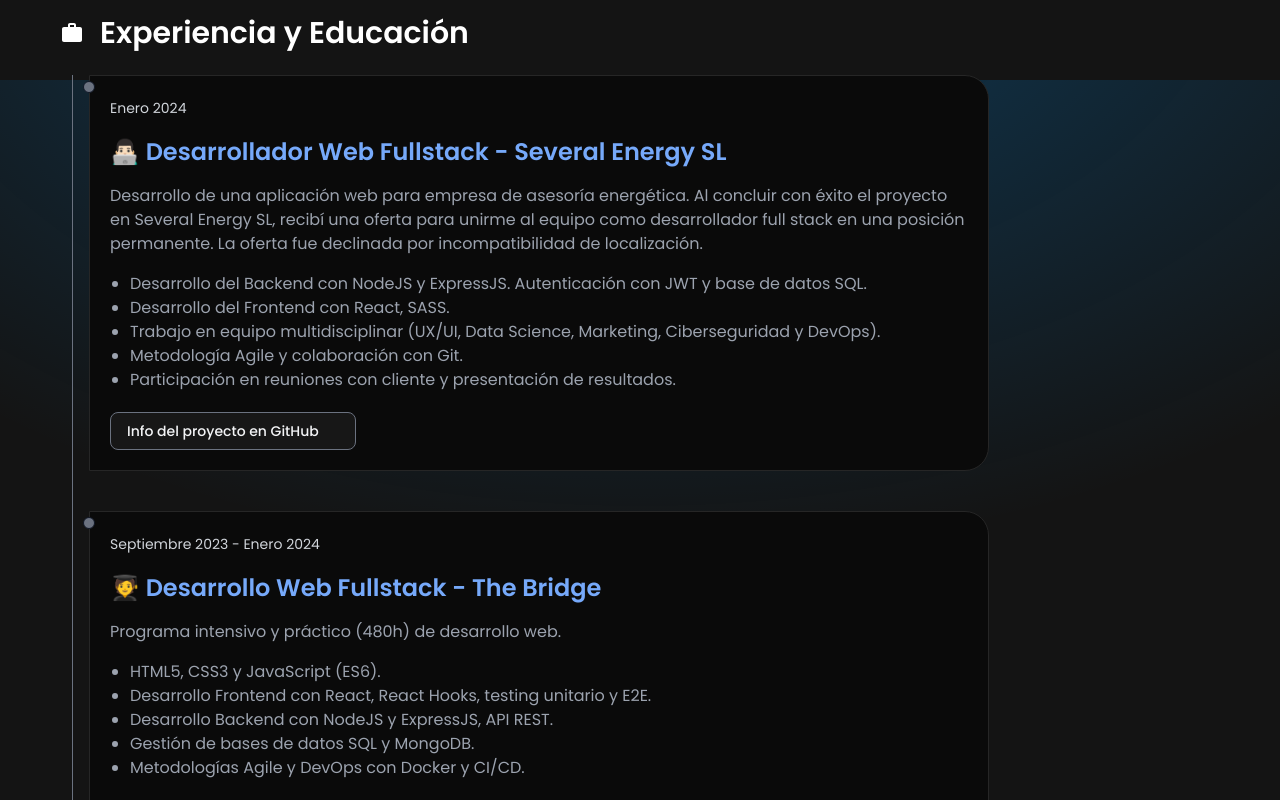
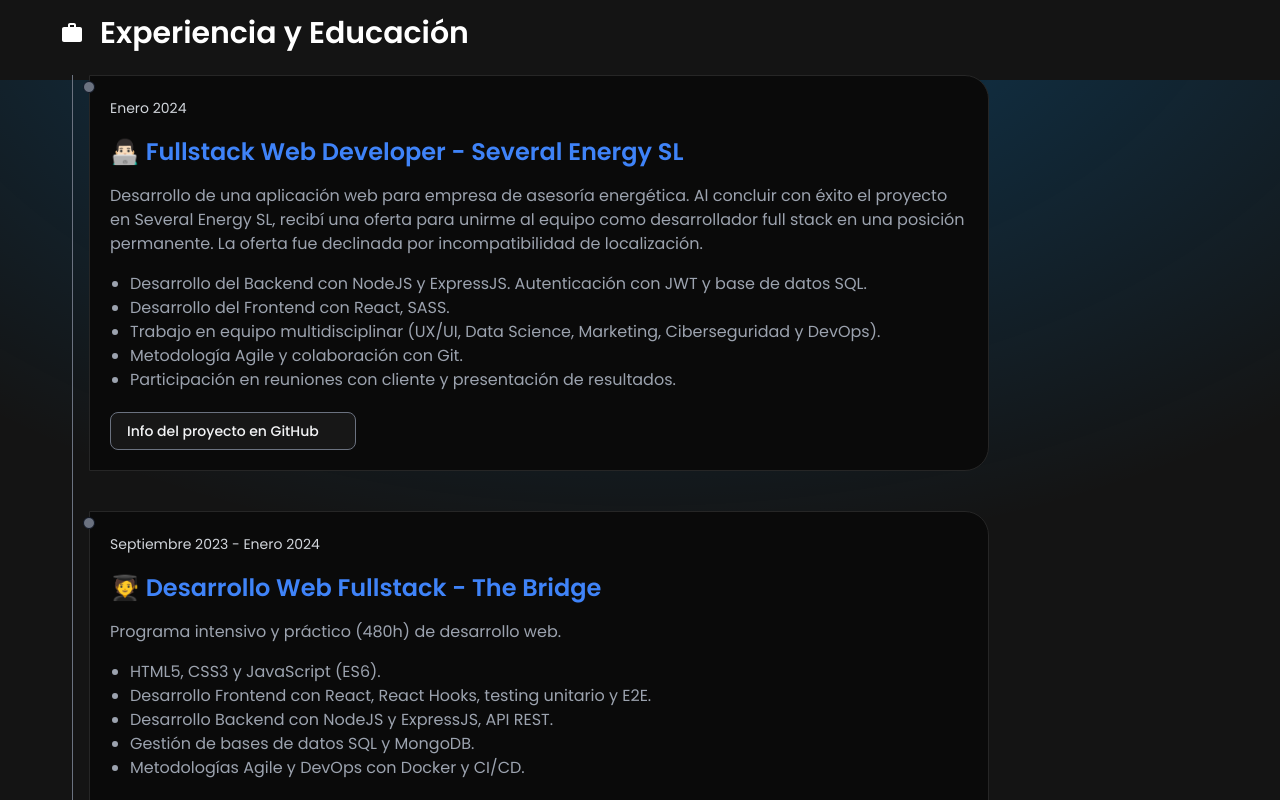
Before and after one commit to AxelothLeohryn/portfolio-web-react, a React (Vite) app: page / in a window 1280 px wide. Shown: the part 4720-5520 px from the top of the page. Built offline with nearby package versions, Linux system fonts and the light colour scheme.

Commit message:
update experience, experienceItem

```diff
--- a/src/components/Main/Experience/ExperienceItem/ExperienceItem.jsx
+++ b/src/components/Main/Experience/ExperienceItem/ExperienceItem.jsx
@@ -22,7 +22,7 @@
         </time>
         <h3
           className={`text-2xl font-semibold ${
-            isWork ? "text-blue-400" : isEducation ? "text-blue-400" : ""
+            isWork ? "text-blue-500" : isEducation ? "text-blue-500" : ""
           } my-4`}
         >
           {isWork ? "👨🏻‍💻" : "🧑‍🎓"} {title}
--- a/src/data/experience.js
+++ b/src/data/experience.js
@@ -6,7 +6,7 @@
   //     "Desarrollo de mi portfolio personal, consolidación de conocimientos en JavaScript y React, además del aprendizaje continuo de nuevas tecnologías y mejores prácticas en el desarrollo web.",
   // },
   {
-    title: "Desarrollador Web Fullstack - Several Energy SL",
+    title: "Fullstack Web Developer - Several Energy SL",
     date: "Enero 2024",
     description:
       "Desarrollo de una aplicación web para empresa de asesoría energética. Al concluir con éxito el proyecto en Several Energy SL, recibí una oferta para unirme al equipo como desarrollador full stack en una posición permanente. La oferta fue declinada por incompatibilidad de localización.",
```
